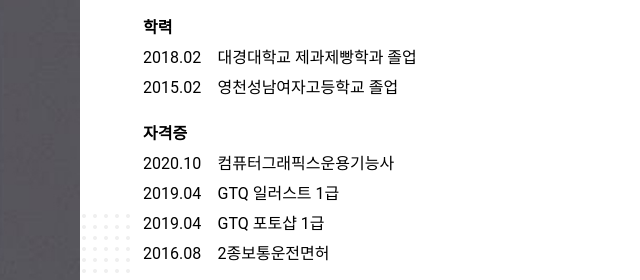
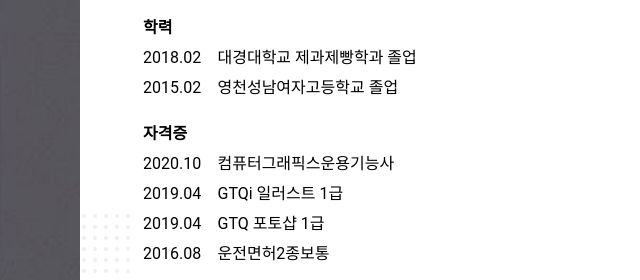
Before and after one commit to yejin0916/portfolio, a plain HTML site: page index.html in a window 1280 px wide. Shown: the part 1257-1537 px from the top of the page, 640-1280 px from the left. Drawn offline with nearby package versions, Linux system fonts and the light colour scheme; files whose address does not match are found by name.

Commit message:
Update index.html

```diff
--- a/index.html
+++ b/index.html
@@ -134,7 +134,7 @@
               <p><b>생년월일</b><br>1996.09.16</p>
               <!-- <p><b>전화번호</b><br>&emsp;010 4573 6107</p> -->
               <p><b>학력</b><br>2018.02&emsp;대경대학교 제과제빵학과 졸업<br>2015.02&emsp;영천성남여자고등학교 졸업</p>
-              <p><b>자격증</b><br>2020.10&emsp;컴퓨터그래픽스운용기능사<br>2019.04&emsp;GTQ 일러스트 1급<br>2019.04&emsp;GTQ 포토샵 1급<br>2016.08&emsp;2종보통운전면허</p>
+              <p><b>자격증</b><br>2020.10&emsp;컴퓨터그래픽스운용기능사<br>2019.04&emsp;GTQi 일러스트 1급<br>2019.04&emsp;GTQ 포토샵 1급<br>2016.08&emsp;운전면허2종보통</p>
               <p><b>스킬</b><br>Adobe Photoshop&emsp;Adobe Illustrator&emsp;Adobe InDesign<br>Adobe XD&emsp;Figma&emsp;VS Code&emsp;3Ds Max&emsp;PowerPoint</p>
 
               <!-- <ul class="list-unstyled list-check d-block">
```
